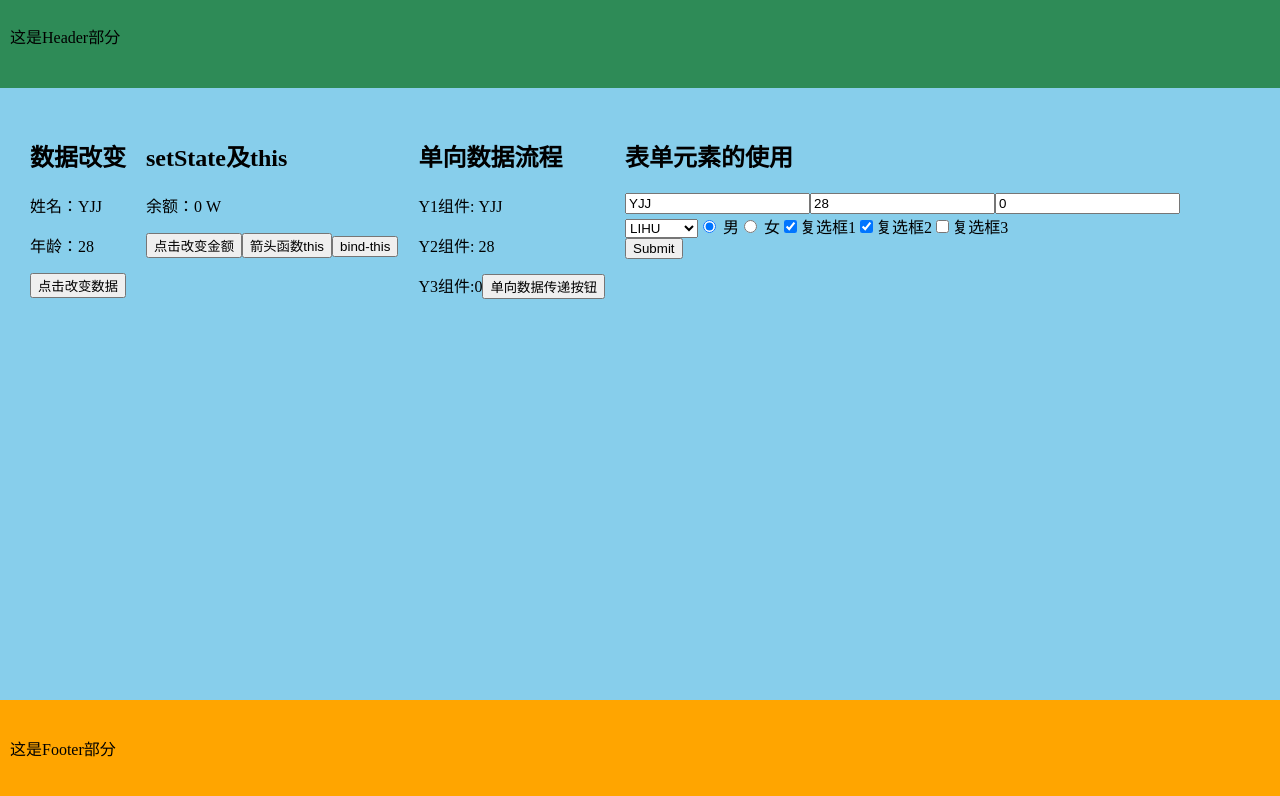
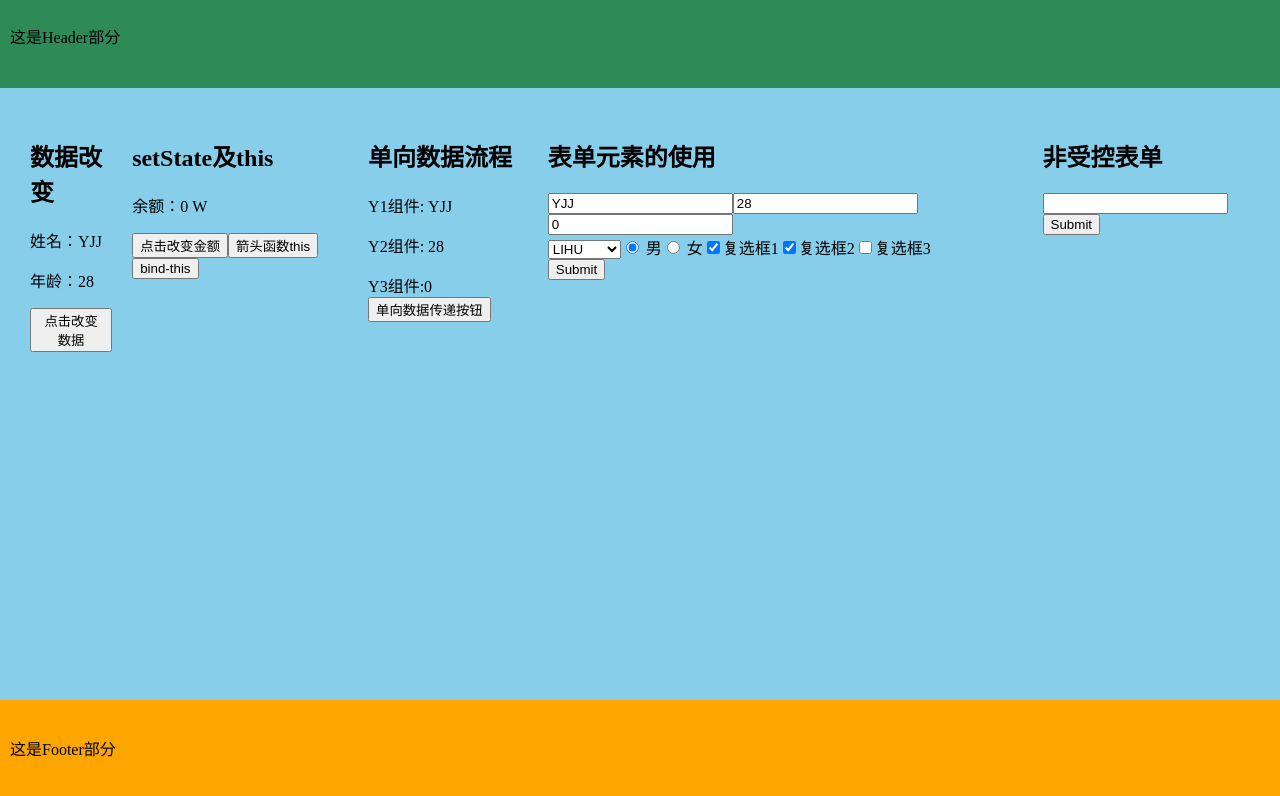
Before and after one commit to jiao-yangIT/react-pro, a React (Create React App) app: page / in a window 1280 px wide. Shown: the top 796 px of the page. Built offline with nearby package versions, Linux system fonts and the light colour scheme.

Commit message:
feat: 非受控表单

```diff
--- /dev/null
+++ b/src/components/Form.js
@@ -0,0 +1,22 @@
+import React, { Component } from 'react';
+
+class FormInput extends Component {
+
+    handleSubmit(ev) {
+        ev.preventDefault();
+        console.log(this.refs.userName.value)
+    }
+
+    render() {
+        return(
+            <>
+                <form onSubmit={(ev)=> {this.handleSubmit(ev)}}>
+                    <input type='text' ref='userName' />
+                    <input type='submit' />
+                </form>
+            </>
+        )
+    }
+}
+
+export default FormInput
--- a/src/components/Home.js
+++ b/src/components/Home.js
@@ -1,6 +1,7 @@
 import React, { Component } from 'react';
 import Layout from "./Layout";
 import Y1 from './Y1'
+import Form from "./Form";
 
 class Home extends Component {
     state = {
@@ -148,6 +149,11 @@ class Home extends Component {
                                 <input type='submit' />
                             </form>
                         </div>
+                        <div>
+                            {/** 非受控组件指的是 就某一个元素里的数据不受react的管理， 可以直接从DOM元素本身进行获取(获取DOM元素，获取具体的值)*/}
+                            <h2>非受控表单</h2>
+                            <Form />
+                        </div>
                     </div>
                 </Layout>
             </>
```
